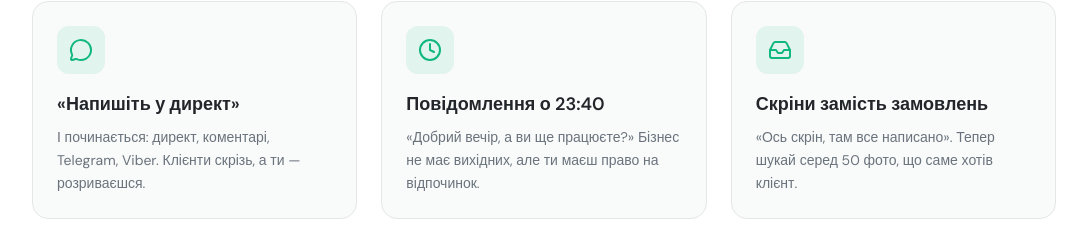
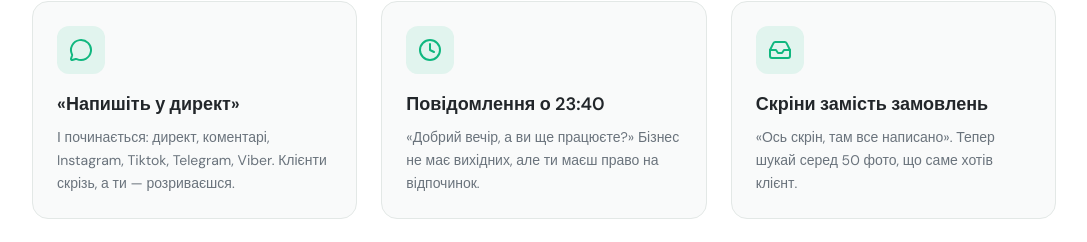
Before and after one commit to olekzakhar/formoteka, a Next.js app: page / in a window 1280 px wide. Shown: the part 1376-1618 px from the top of the page, without its empty margins (96-1183 px from the left). Built offline with nearby package versions, Linux system fonts and the light colour scheme; no server answers.

Commit message:
[~] Змінив hero тексти і seo тексти для лендоса і пофіксив кнопки

```diff
--- a/components/landing/Pain.js
+++ b/components/landing/Pain.js
@@ -6,7 +6,7 @@ const painPoints = [
   {
     icon: MessageCircle,
     title: "«Напишіть у директ»",
-    description: "І починається: директ, коментарі, Telegram, Viber. Клієнти скрізь, а ти — розриваєшся.",
+    description: "І починається: директ, коментарі, Instagram, Tiktok, Telegram, Viber. Клієнти скрізь, а ти — розриваєшся.",
   },
   {
     icon: Clock,
```
